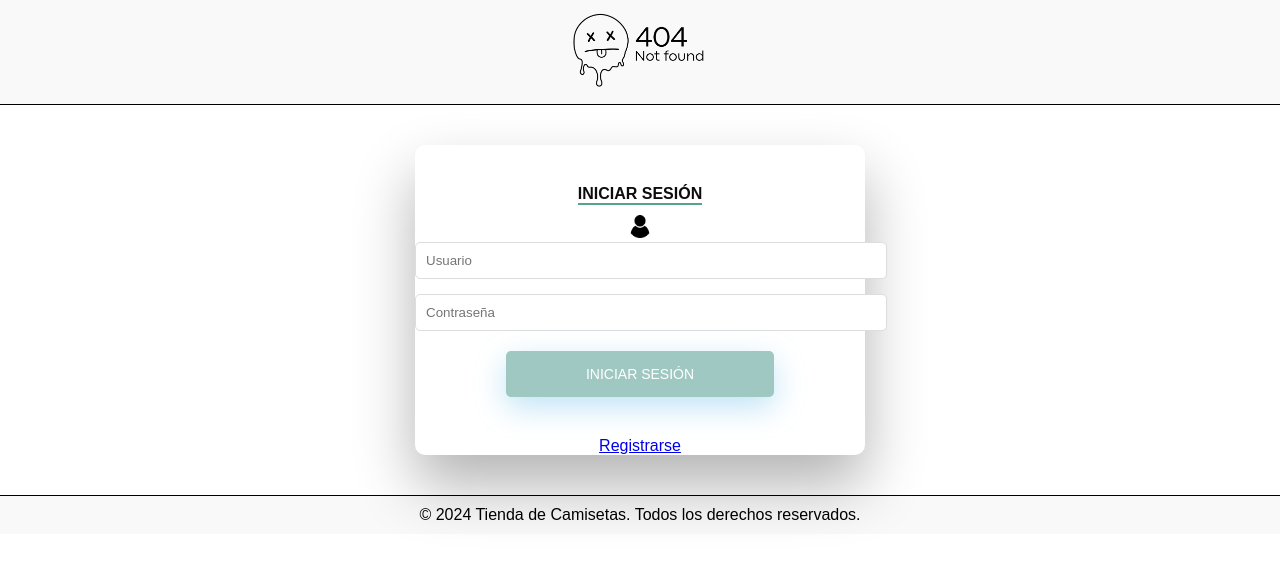
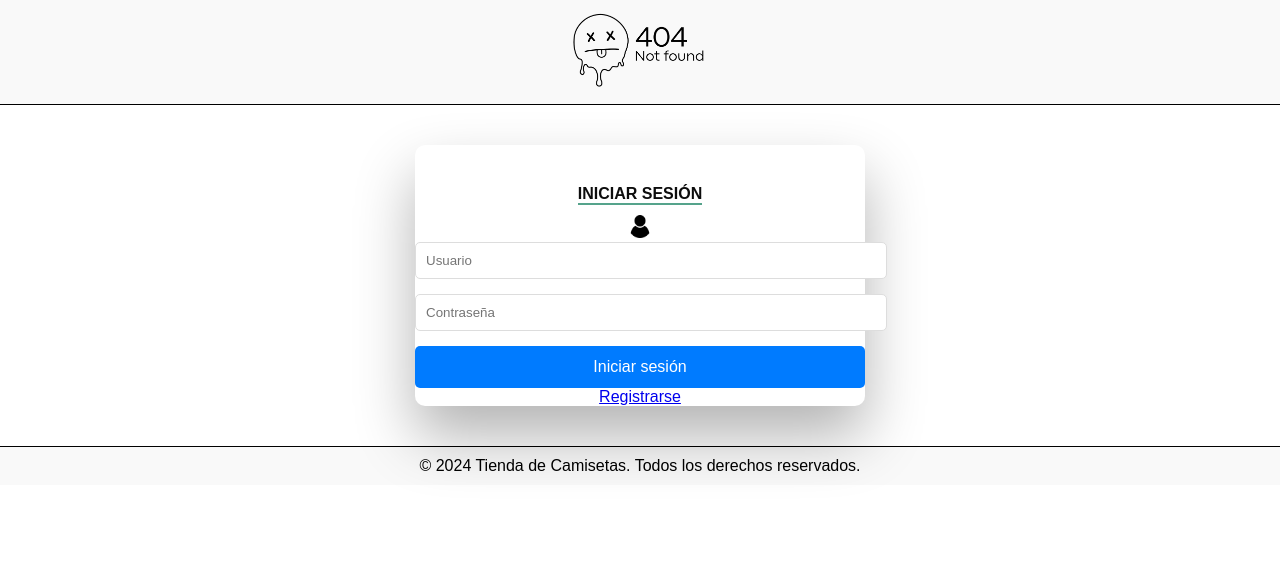
Before and after one commit to LDanic/404-notFound-Front, a React (Vite) app: page / in a window 1280 px wide. Shown: the top 562 px of the page. Built offline with nearby package versions, Linux system fonts and the light colour scheme.

Commit message:
Se ha logrado conectar login con backend

```diff
--- a/src/components/Login.tsx
+++ b/src/components/Login.tsx
@@ -32,6 +32,7 @@ const Login: React.FC = () => {
         // window.location.href = '/dashboard';
       } else {
         setError("Usuario o contraseña incorrectos");
+        alert("Usuario o contraseña incorrectos");
       }
     } catch (error) {
       console.error("Error al conectar con el servidor:", error);
@@ -54,29 +55,30 @@ const Login: React.FC = () => {
             <div>
               <img src={userIcon} id="icon" alt="User Icon" />
             </div>
-            <form method="post">
+            <form onSubmit={handleLogin}>
               <input
                 type="text"
-                id="login"
+                id="usuario"
                 className="box-fade second"
-                name="k_correo"
                 placeholder="Usuario"
+                value={usuario}
+                onChange={(e) => setUsuario(e.target.value)}
                 required
               />
               <input
                 type="password"
-                id="password"
+                id="contrasena"
                 className="box-fade third"
-                name="k_contraseña"
                 placeholder="Contraseña"
+                value={contrasena}
+                onChange={(e) => setContrasena(e.target.value)}
                 required
               />
-              <input
-                type="submit"
-                className="box-fade fourth"
-                value="Iniciar sesión"
-              />
+              <button type="submit" className="box-fade fourth">
+                Iniciar sesión
+              </button>
             </form>
+
             <div id="formFooter">
               <a className="footer" href="#">
                 Registrarse
```
